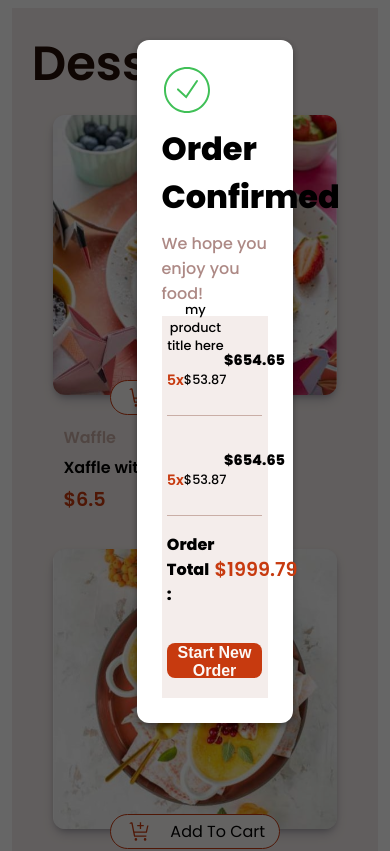
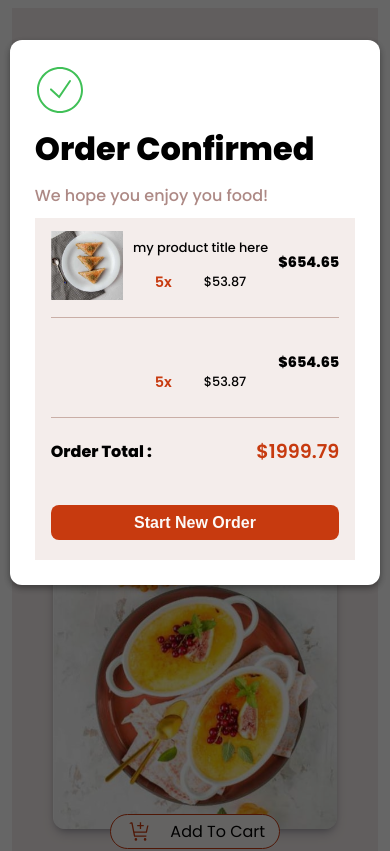
Before and after one commit to mohamedMachlou/angular-product-list, an Angular app: page / in a window 390 px wide. Shown: the top 851 px of the page. Built offline with nearby package versions, Linux system fonts and the light colour scheme.

Commit message:
add media query size :375px to pop-up

```diff
--- a/src/app/product-list/components/show-product/show-product.component.css
+++ b/src/app/product-list/components/show-product/show-product.component.css
@@ -269,3 +269,12 @@
   border-radius: 8px;
   background-color: var(--red-color);
 }
+/* Start Media Queries */
+/* Small devices (Portrait phones, 375px and up) */
+@media (min-width: 375px) {
+  .popup {
+    width: 95%;
+    left: 2.5%;
+  }
+}
+/* End Media Queries */
```
